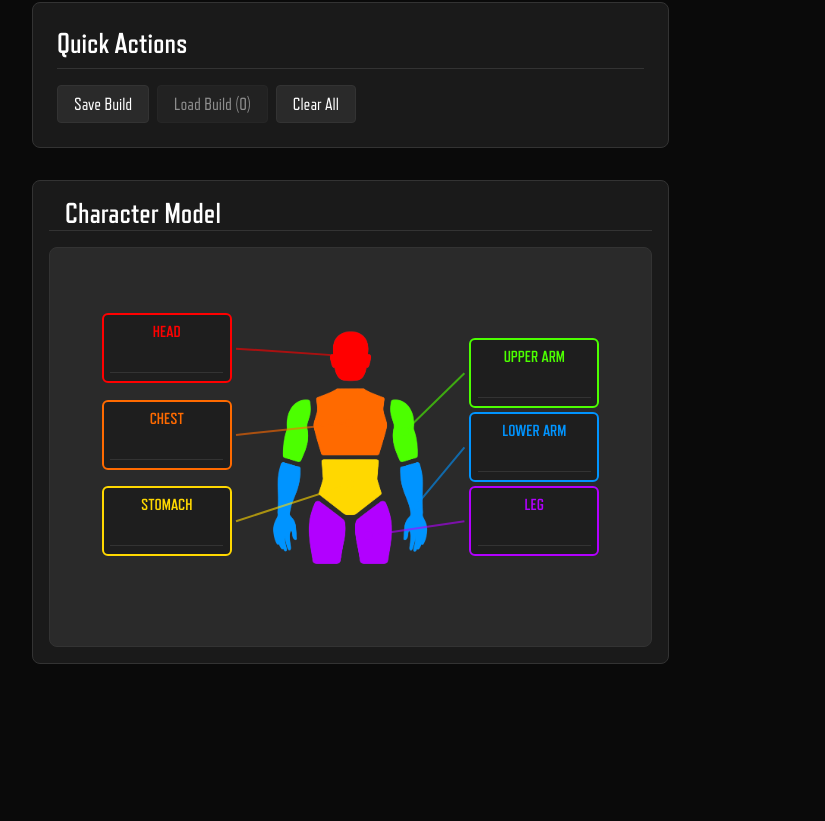
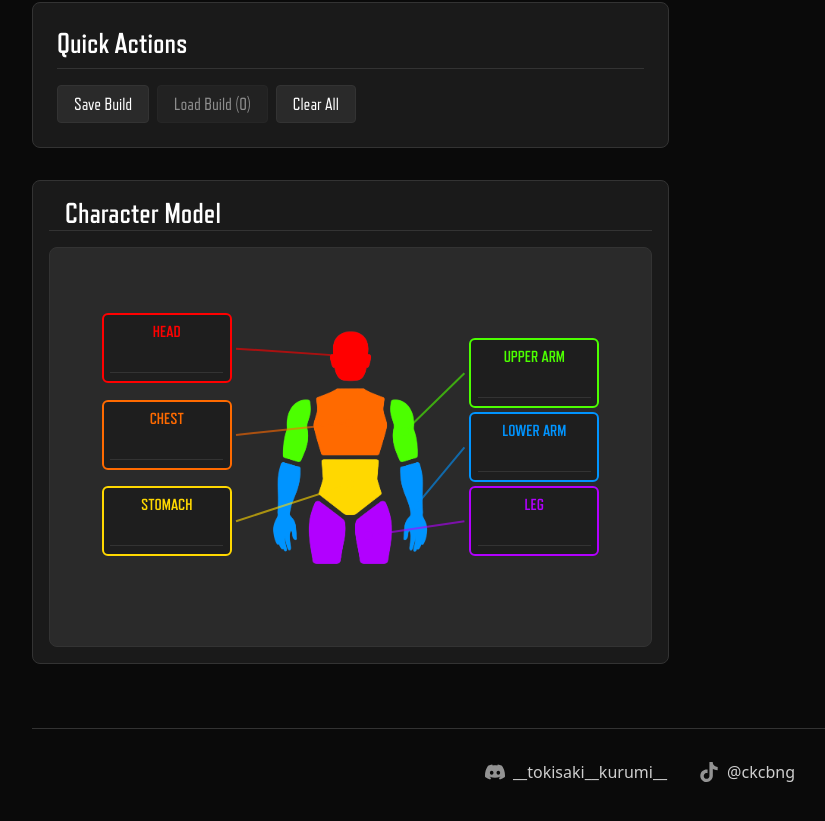
Before and after one commit to codm-stk-ratio/codm-stk-ratio.github.io, a React (Vite) app: page / in a window 1280 px wide. Shown: the part 471-1292 px from the top of the page, without its empty margins (0-825 px from the left). Before the commit the page ends 1199 px from the top, so only its background shows below. Built offline with nearby package versions, Linux system fonts and the light colour scheme.

Commit message:
Add footer with Discord and TikTok contacts

```diff
--- a/src/App.tsx
+++ b/src/App.tsx
@@ -680,6 +680,21 @@ function App() {
         onClose={() => setDialogConfig(prev => ({ ...prev, isOpen: false }))}
         t={t}
       />
+
+      <footer className="footer">
+        <div className="contact-item">
+          <svg xmlns="http://www.w3.org/2000/svg" width="20" height="20" viewBox="0 0 24 24" fill="currentColor">
+            <path d="M20.317 4.3698a19.7913 19.7913 0 00-4.8851-1.5152.0741.0741 0 00-.0785.0371c-.211.3753-.4447.8648-.6083 1.2495-1.8447-.2762-3.68-.2762-5.4868 0-.1636-.3933-.4058-.8742-.6177-1.2495a.077.077 0 00-.0785-.037 19.7363 19.7363 0 00-4.8852 1.515.0699.0699 0 00-.0321.0277C.5334 9.0458-.319 13.5799.0992 18.0578a.0824.0824 0 00.0312.0561c2.0528 1.5076 4.0413 2.4228 5.9929 3.0294a.0777.0777 0 00.0842-.0276c.4616-.6304.8731-1.2952 1.226-1.9942a.076.076 0 00-.0416-.1057c-.6528-.2476-1.2743-.5495-1.8722-.8923a.077.077 0 01-.0076-.1277c.1258-.0943.2517-.1923.3718-.2914a.0743.0743 0 01.0776-.0105c3.9278 1.7933 8.18 1.7933 12.0614 0a.0739.0739 0 01.0785.0095c.1202.099.246.1981.3728.2924a.077.077 0 01-.0066.1276 12.2986 12.2986 0 01-1.873.8914.0766.0766 0 00-.0407.1067c.3604.698.7719 1.3628 1.225 1.9932a.076.076 0 00.0842.0286c1.961-.6067 3.9495-1.5219 6.0023-3.0294a.077.077 0 00.0313-.0552c.5004-5.177-.8382-9.6739-3.5485-13.6604a.061.061 0 00-.0312-.0286zM8.02 15.3312c-1.1825 0-2.1569-1.0857-2.1569-2.419 0-1.3332.9555-2.4189 2.157-2.4189 1.2108 0 2.1757 1.0952 2.1568 2.419 0 1.3332-.9555 2.4189-2.1569 2.4189zm7.9748 0c-1.1825 0-2.1569-1.0857-2.1569-2.419 0-1.3332.9554-2.4189 2.1569-2.4189 1.2108 0 2.1757 1.0952 2.1568 2.419 0 1.3332-.946 2.4189-2.1568 2.4189Z"/>
+          </svg>
+          <span className="contact-text">__tokisaki__kurumi__</span>
+        </div>
+        <div className="contact-item">
+          <svg xmlns="http://www.w3.org/2000/svg" width="20" height="20" viewBox="0 0 24 24" fill="currentColor">
+            <path d="M12.525.02c1.31-.02 2.61-.01 3.91-.02.08 1.53.63 3.09 1.75 4.17 1.12 1.11 2.7 1.62 4.24 1.79v4.03c-1.44-.05-2.89-.35-4.2-.97-.57-.26-1.1-.59-1.62-.93-.01 2.92.01 5.84-.02 8.75-.08 1.4-.54 2.79-1.35 3.94-1.31 1.92-3.58 3.17-5.91 3.21-1.43.08-2.86-.31-4.08-1.03-2.02-1.19-3.44-3.37-3.65-5.71-.02-.5-.03-1-.01-1.49.18-1.9 1.12-3.72 2.58-4.96 1.66-1.44 3.98-2.13 6.15-1.72.02 1.48-.04 2.96-.04 4.44-.99-.32-2.15-.23-3.02.37-.63.41-1.11 1.04-1.36 1.75-.21.51-.15 1.07-.14 1.61.24 1.64 1.82 3.02 3.5 2.87 1.12-.01 2.19-.66 2.77-1.61.19-.33.4-.67.41-1.06.1-1.79.06-3.57.07-5.36.01-4.03-.01-8.05.02-12.07z"/>
+          </svg>
+          <span className="contact-text">@ckcbng</span>
+        </div>
+      </footer>
     </div>
   );
 }
--- a/src/index.css
+++ b/src/index.css
@@ -443,3 +443,32 @@ input[type="number"] {
     margin-bottom: 1.5rem;
   }
 }
+
+.footer {
+  display: flex;
+  justify-content: center;
+  align-items: center;
+  gap: 2rem;
+  padding: 2rem 1rem;
+  margin-top: 2rem;
+  border-top: 1px solid var(--border-color);
+  flex-wrap: wrap;
+}
+
+.contact-item {
+  display: flex;
+  align-items: center;
+  gap: 0.5rem;
+  color: var(--text-color);
+  opacity: 0.8;
+  font-family: 'Noto Sans', sans-serif; /* fallback for good @ and _ rendering */
+}
+
+.contact-item svg {
+  opacity: 0.7;
+}
+
+.contact-text {
+  font-size: 1rem;
+  font-weight: 500;
+}
```
